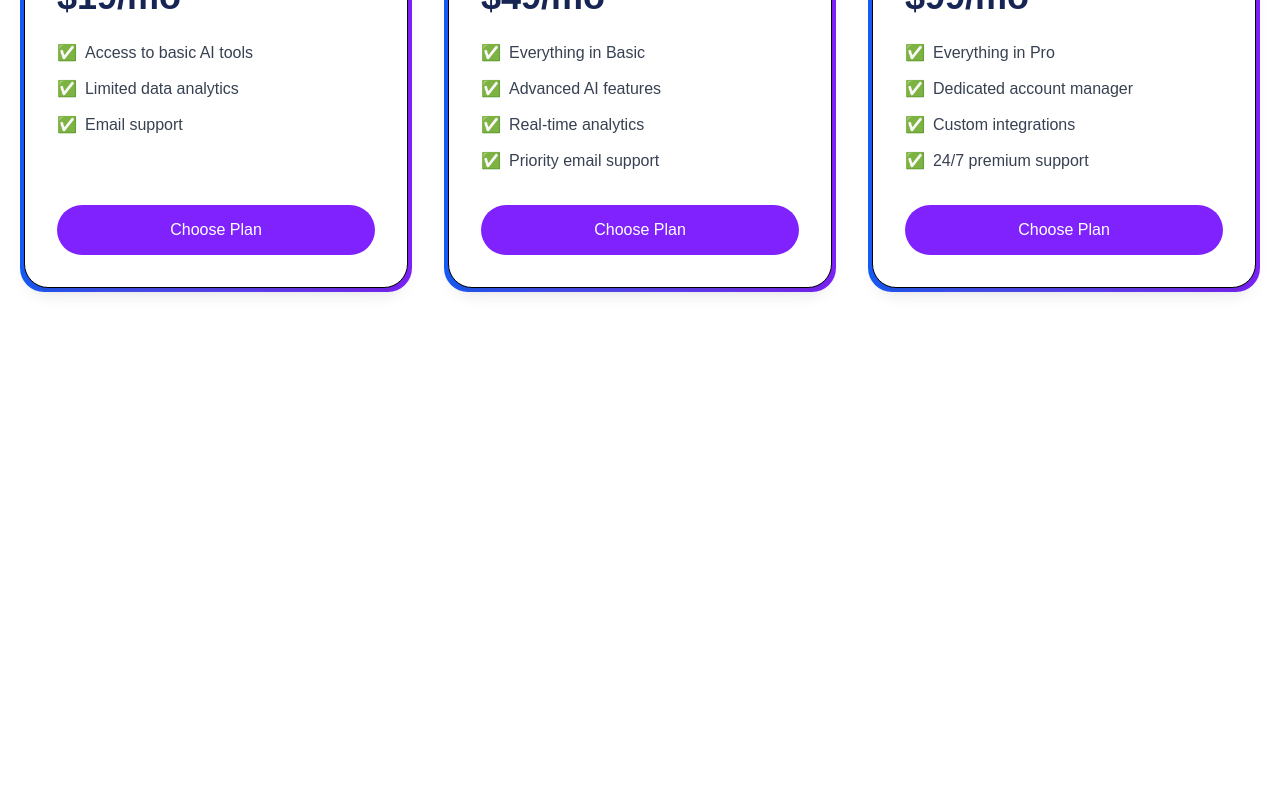
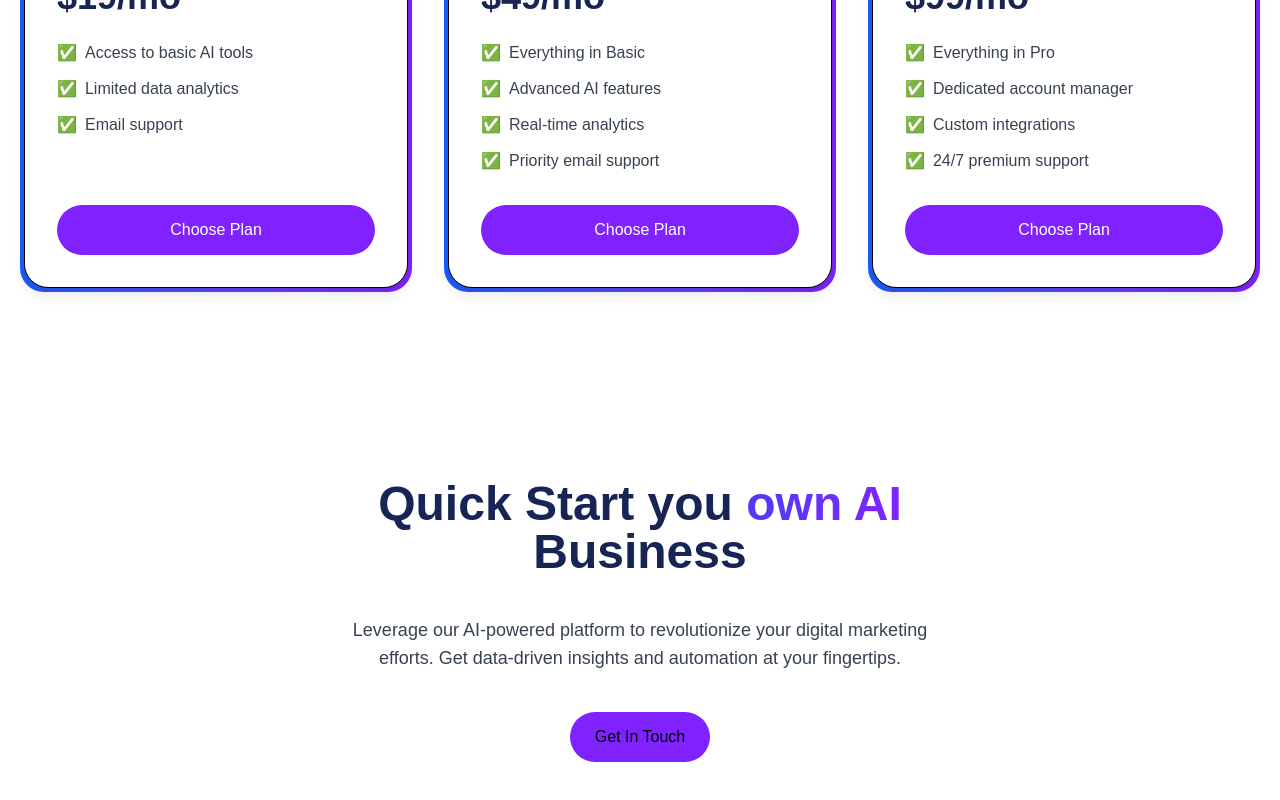
Before and after one commit to oreo-lp/landing-page, a React (Vite) app: page / in a window 1280 px wide. Shown: the part 2502-3302 px from the top of the page. Before the commit the page ends 2814 px from the top, so only its background shows below. Built offline with nearby package versions, Linux system fonts and the light colour scheme.

Commit message:
[feat] 新增CTA部分

```diff
--- a/src/App.tsx
+++ b/src/App.tsx
@@ -1,6 +1,7 @@
 import { Layout } from "./components/Layout";
 import { AboutUs } from "./components/sections/AboutUs";
 import { Brands } from "./components/sections/Brands";
+import { CTA } from "./components/sections/CallToAction";
 import { Hero } from "./components/sections/Hero";
 import { Pricing } from "./components/sections/Pricing";
 import { Services } from "./components/sections/Services";
@@ -14,6 +15,7 @@
         <Services />
         <AboutUs />
         <Pricing />
+        <CTA />
       </Layout>
     </>
   );
--- /dev/null
+++ b/src/components/sections/CallToAction.tsx
@@ -0,0 +1,33 @@
+import { Button } from "../shared/Button";
+import { Container } from "../shared/Container";
+import { Paragraph } from "../shared/Paragraph";
+
+export const CTA = () => {
+  return (
+    <section className="pb-20 relative">
+      {" "}
+      <Container>
+        <div className="relative rounded-2xl overflow-hidden">
+          <div className="relative z-10 mx-auto text-center max-w-xl md:max-w-2xl py-8 md:py-10 px-6 md:px-8">
+            <h1 className="text-3xl sm:text-4xl md:text-5xl font-bold text-heading-1">
+              {" "}
+              Quick Start you{" "}
+              <span className="text-transparent bg-clip-text bg-linear-to-r from-indigo-600 to-violet-600">
+                own AI
+              </span>{" "}
+              Business
+            </h1>
+            <Paragraph className="pt-10">
+              Leverage our AI-powered platform to revolutionize your digital
+              marketing efforts. Get data-driven insights and automation at your
+              fingertips.
+            </Paragraph>
+            <div className="mx-auto max-w-md sm:max-w-xl pt-10 dark:text-white">
+              <Button> Get In Touch</Button>
+            </div>
+          </div>
+        </div>
+      </Container>
+    </section>
+  );
+};
```
